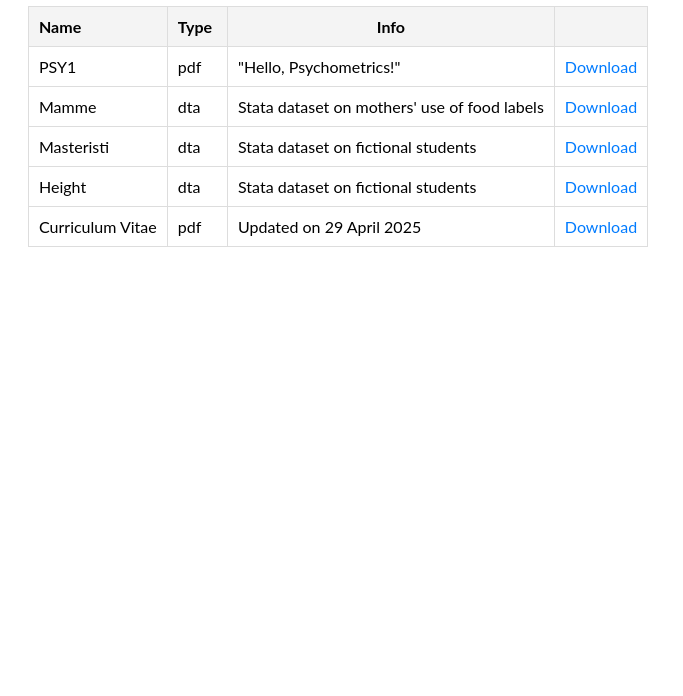
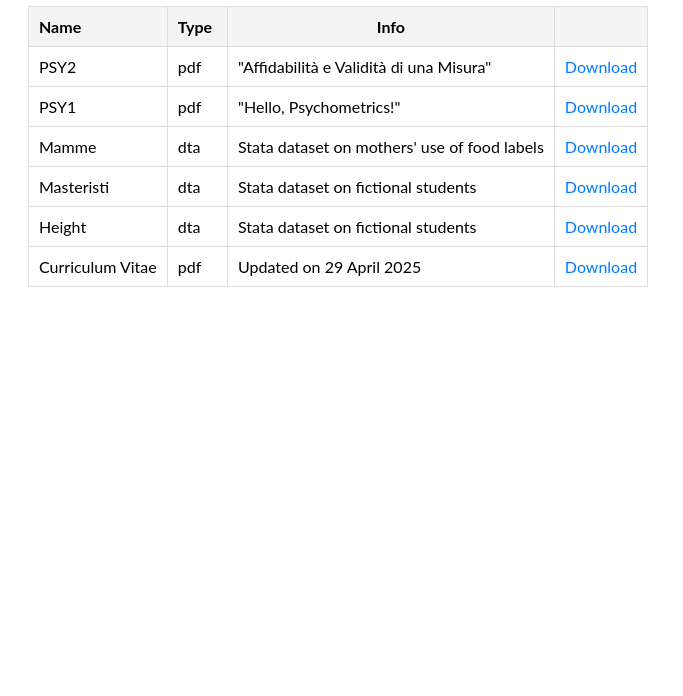
Before and after one commit to gbcalifano/data, a plain HTML site: page index.html in a window 1280 px wide. Shown: the part 104-800 px from the top of the page, without its empty margins (0-683 px from the left). Drawn offline with Linux system fonts and the light colour scheme.

Commit message:
Update index.html

```diff
--- a/index.html
+++ b/index.html
@@ -59,6 +59,12 @@
       </tr>
     </thead>
     <tbody>
+      <tr>
+        <td>PSY2</td>
+        <td>pdf</td>
+        <td>"Affidabilità e Validità di una Misura"</td>
+        <td><a href="PSY2.pdf" download>Download</a></td>
+      </tr>
       <tr>
         <td>PSY1</td>
         <td>pdf</td>
```
